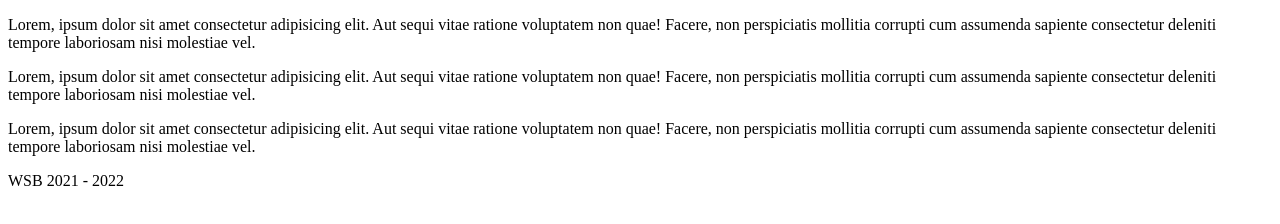
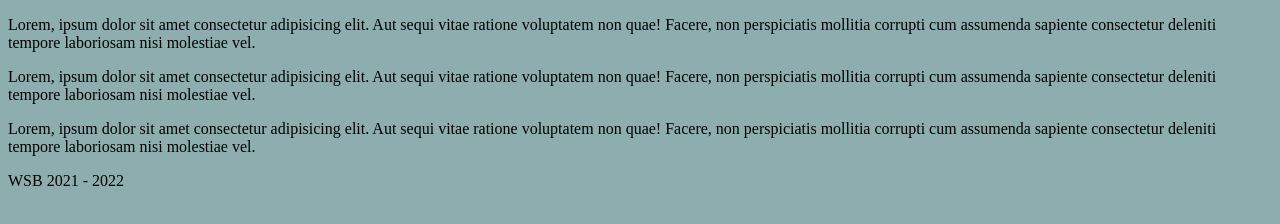
Before and after one commit to MateuszLupij/projekt-lab-2-wsb, a plain HTML site: page index.html in a window 1280 px wide. Drawn offline with Linux system fonts and the light colour scheme.

Commit message:
zmien kolor tla

```diff
--- a/index.html
+++ b/index.html
@@ -5,6 +5,12 @@
     <meta http-equiv="X-UA-Compatible" content="IE=edge">
     <meta name="viewport" content="width=device-width, initial-scale=1.0">
     <title>Document</title>
+
+    <style>
+        body {
+            background-color: rgb(142, 173, 175);
+        }
+    </style>
 </head>
 <body>
     <p>Lorem, ipsum dolor sit amet consectetur adipisicing elit. Aut sequi vitae ratione voluptatem non quae! Facere, non perspiciatis mollitia corrupti cum assumenda sapiente consectetur deleniti tempore laboriosam nisi molestiae vel.</p>
```
